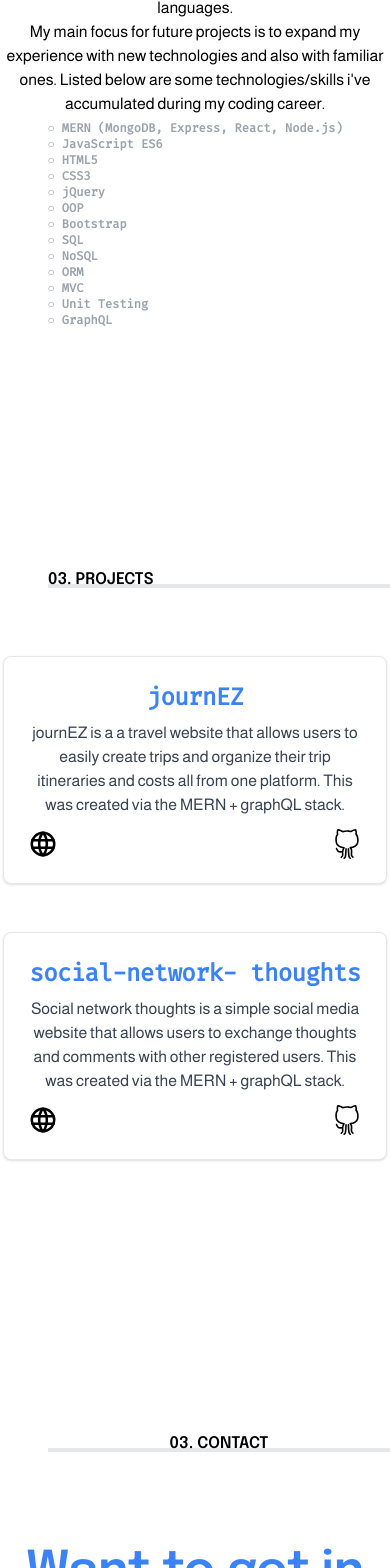
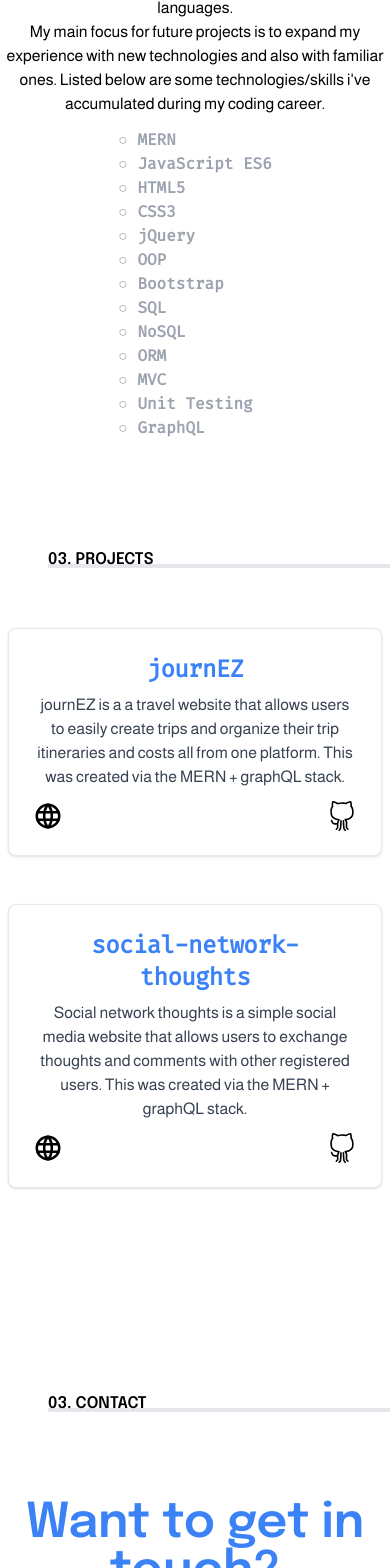
Before and after one commit to jsong73/jessica-song, a React (Create React App) app: page / in a window 390 px wide. Shown: the part 1160-2728 px from the top of the page. Built offline with nearby package versions, Linux system fonts and the light colour scheme.

Commit message:
fixed resume link

```diff
--- a/src/pages/PortfolioContainer.js
+++ b/src/pages/PortfolioContainer.js
@@ -58,7 +58,7 @@ function PortfolioContainer () {
                     className="text-blue-500 hover:text-white border border-blue-500 hover:bg-blue-500
                     focus:ring-blue-300 font-medium rounded-lg text-sm px-10 py-2.5 text-center dark:border-blue-500 dark:text-blue-500
                     dark:hover:text-white dark:hover:bg-blue-500"
-                    href="https://docs.google.com/document/d/1KtbFgZj_dZ6uu4P9ycTLqT_DTbnaB5PlaWuuW88YAuc/edit"
+                    href="https://docs.google.com/document/d/e/2PACX-1vTI8Uu2jkDNiLhML_jVhPcz--mWcer0Yso2RKNor5P_EvnIhQ8aSQcBSogfSgJ1MriF99O3mK8ZGGnE/pub"
                     aria-label="resume"
                     target="_blank"
                     rel="noopener noreferrer"
@@ -82,7 +82,6 @@ function PortfolioContainer () {
 
         <p id="hello" className="flex mt-12 ml-12 text-blue-500 text-8xl italic h-32 flex-col align-items"> Hello! </p>
 
-
         {/* about me bio */}
         <p id="about-bio" className="flex text-center justify-center items-center"> My name is Jessica and i'm a self-taught developer residing in
         Atlanta, Georgia. I enjoy creating full stack web applications with immersive digital experiences using Javascript(ES6) and other supporting
@@ -92,11 +91,11 @@ function PortfolioContainer () {
         with new technologies and also with familiar ones. Listed below are some technologies/skills i've accumulated during my coding career. </p>
 
 
-        <div id="skills"className="flex items-center justify-center mb-10 text-gray-400 lg:mt-9 sm: mt-1">
+        <div id="skills"className="flex items-center justify-center mb-10 text-gray-400 ">
 
-        <ul id="skill-list" className=" text-left sm: text-xs md:text-xl ">
+        <ul id="skill-list" className="text-left xs: text-md md: text-md sm: py-3 md:text-xl ">
             <li>
-            ○  MERN (MongoDB, Express, React, Node.js)
+            ○  MERN
             </li>
             <li>
             ○  JavaScript ES6
@@ -136,34 +135,22 @@ function PortfolioContainer () {
             </li>
         </ul>
         </div>
-        {/* <div className="flex text-center justify-center items-center">
-            <div className="md: px-9">
-                <img className="  " src={Bio} alt="skills-tech" width="950" id="skills"/>
-            </div>
-        </div> */}
-
-
-
 
         </div>
-
-
-
-
 
 {/* PROJECTS */}
 
         <div
             id="projects"
             className="snap-start w-screen h-screen">
-           <h1 id="projects" className="flex ml-12 mt-5 md:text-5xl sm:text-4xl h-5 border-b-4 border-grey "> 03. PROJECTS  </h1>
+           <h1 id="projects" className="flex ml-12 md:text-5xl sm:text-4xl h-5 border-b-4 border-grey"> 03. PROJECTS  </h1>
 
 
-            <div className="grid md:mb-12 flex-col items-center justify-center mt-5 py-12">
+            <div className="grid md:mb-12 flex-col items-center justify-center mt-3 py-12">
 
                 {/* JOURNEZ */}
                 <div
-                    className="block max-w-sm p-6  mb-12 bg-white border border-white-200 rounded-lg shadow hover:bg-gray-100 dark:bg-white-800
+                    className="mr-2 ml-2 block max-w-sm p-6  mb-12 bg-white border border-white-200 rounded-lg shadow hover:bg-gray-100 dark:bg-white-800
                     dark:border-gray-700 dark:hover:bg-gray-700">
 
                 <h5 id="journez" className="mb-2 text-center text-2xl font-bold tracking-tight text-blue-500 dark:text-gray"> journEZ </h5>
@@ -190,7 +177,7 @@ function PortfolioContainer () {
                 </div>
     {/* SOCIAL NETWORK THOUGHTS*/}
             <div
-                    className="block max-w-sm p-6 bg-white border border-white-200 rounded-lg shadow hover:bg-gray-100 dark:bg-white-800
+                    className="mr-2 ml-2 block max-w-sm p-6 bg-white border border-white-200 rounded-lg shadow hover:bg-gray-100 dark:bg-white-800
                     dark:border-gray-700 dark:hover:bg-gray-700">
 
                 <h5 id="social-network" className="mb-2 text-center text-2xl font-bold tracking-tight text-blue-500 dark:text-gray"> social-network-
@@ -225,10 +212,9 @@ function PortfolioContainer () {
         <div
             id="contact"
             className="snap-start w-screen h-screen">
-                <h1 id="contact" className="items-center justify-center text-center ml-12 mt-5 md:text-5xl sm:text-4xl h-5 border-b-4 border-
-                grey "> 03. CONTACT  </h1>
+                <h1 id="contact" className="flex ml-12 md:text-5xl sm:text-4xl h-5 border-b-4 border-grey"> 03. CONTACT  </h1>
 
-                <h1 id="contact-header" className="py-12 items-center justify-center text-center mt-12 text-blue-500 text-5xl hover:italic">
+                <h1 id="contact-header" className="py-10 items-center justify-center text-center mt-12 text-blue-500 text-5xl hover:italic">
                 Want to get in touch?</h1>
 
         {/* email button */}
```
Also changed, not shown: src/images/bio.png (deleted), src/images/woman.jpg (deleted).
